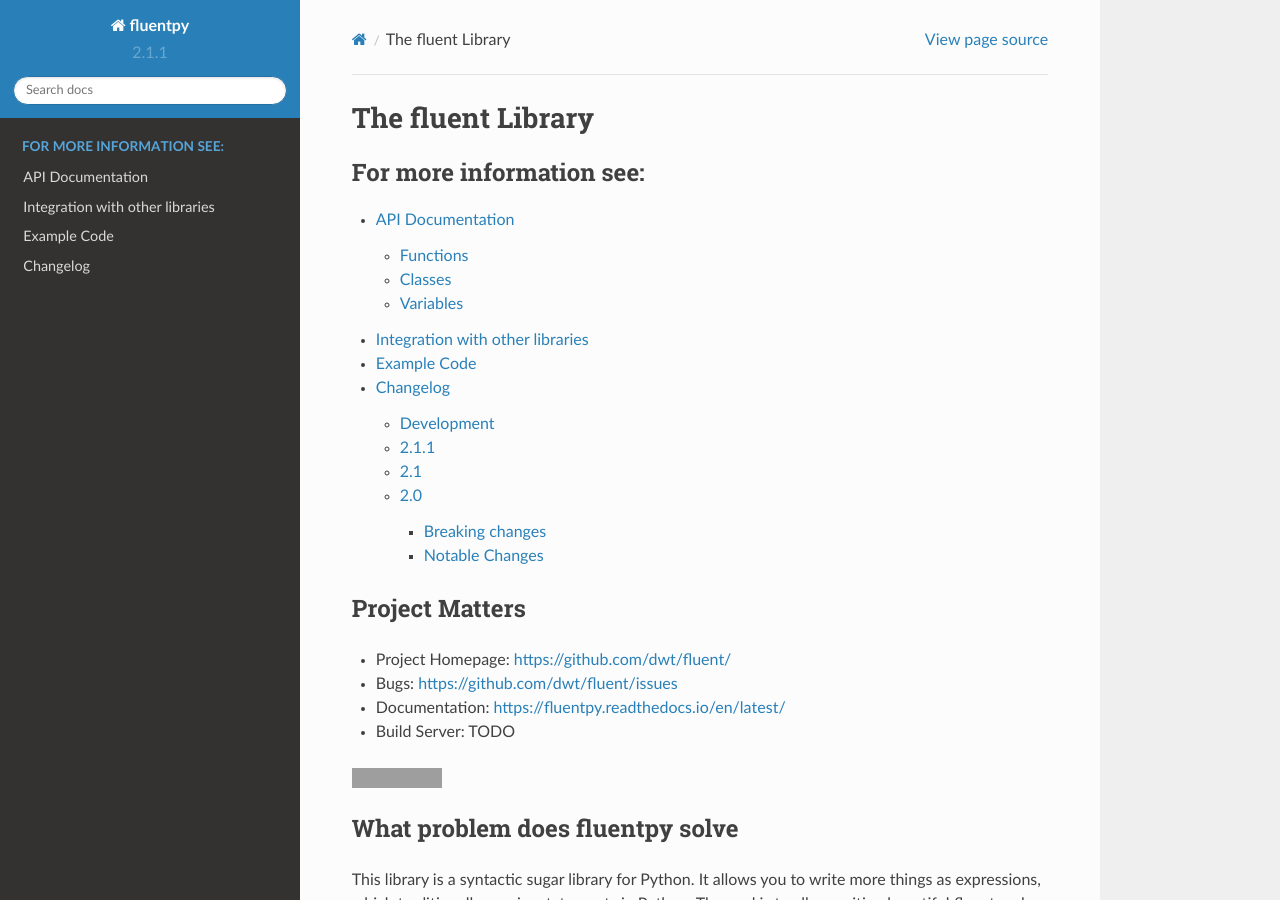
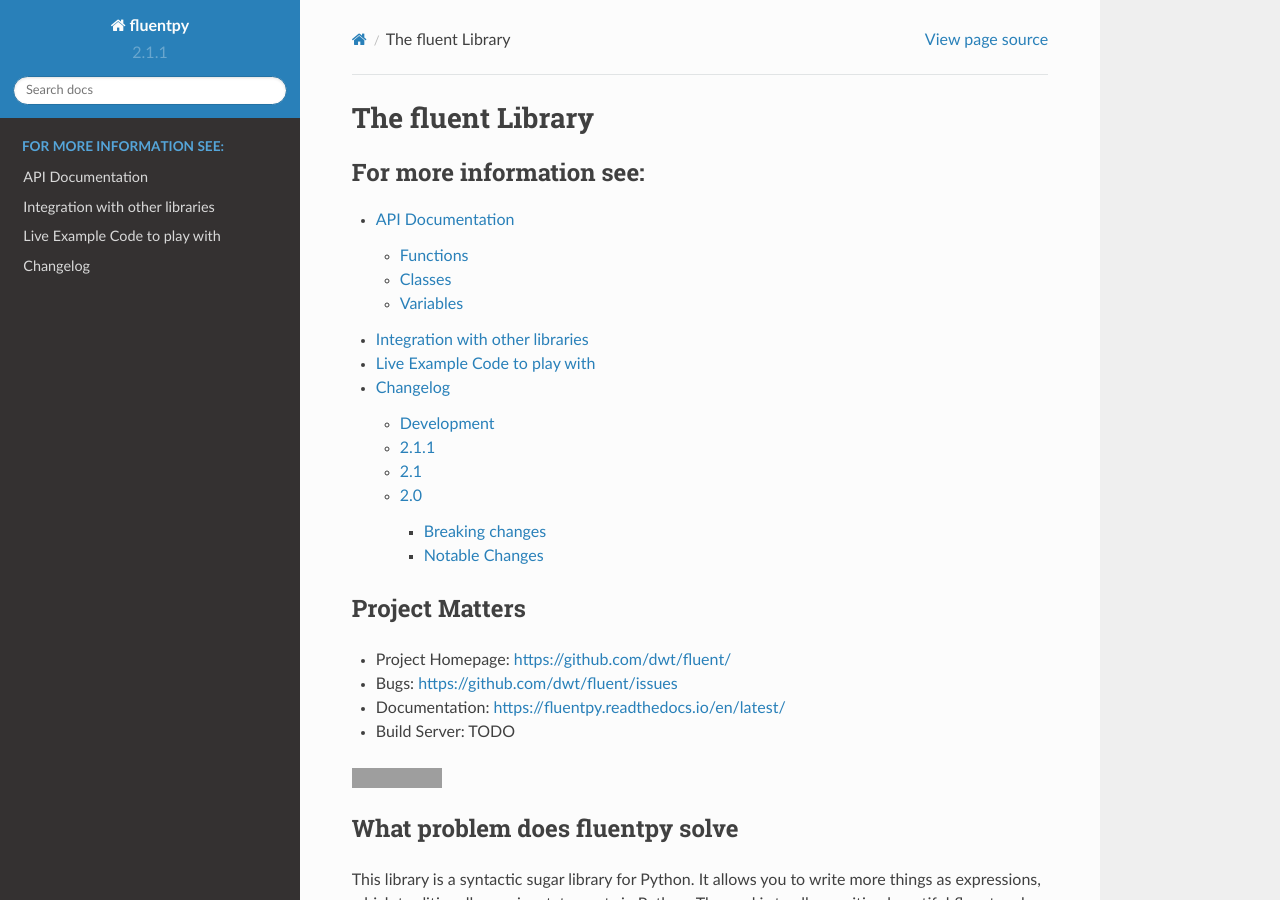
Before and after one commit to dwt/fluent, a Sphinx documentation site: the page built from doc/index.rst, in a window 1280 px wide and 900 px high. Built offline with Sphinx 7.4.7 and the Read the Docs theme 2.0.0, drawn with Linux system fonts in a browser that asks for light colours; grey boxes are pictures that could not be loaded.

Commit message:
Better title and typos

```diff
--- a/doc/index.rst
+++ b/doc/index.rst
@@ -12,7 +12,7 @@
    Narrative Documentation <Readme>
    API Documentation <fluentpy/fluentpy>
    Integration.md
-   Example Code <https://github.com/dwt/fluent/tree/master/examples>
+   Live Example Code to play with <https://mybinder.org/v2/gh/dwt/fluent/HEAD?labpath=%2Fexamples%2Faoc2018%2Ffluentpy.ipynb>
    Todo.md
    Hacking.md
    Changelog.md
```
Also changed, not shown: Todo.md (+1 -1 lines).
